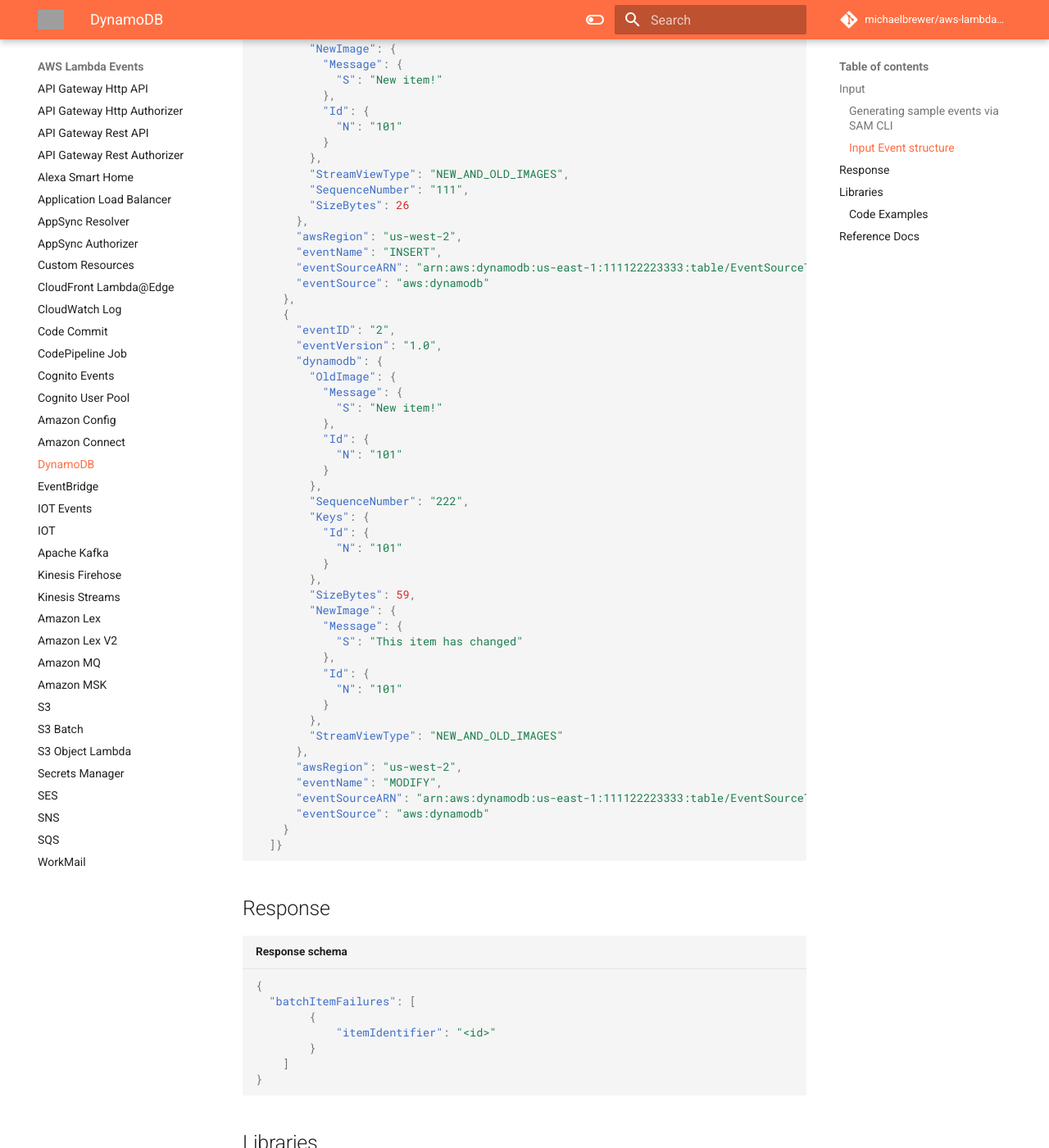
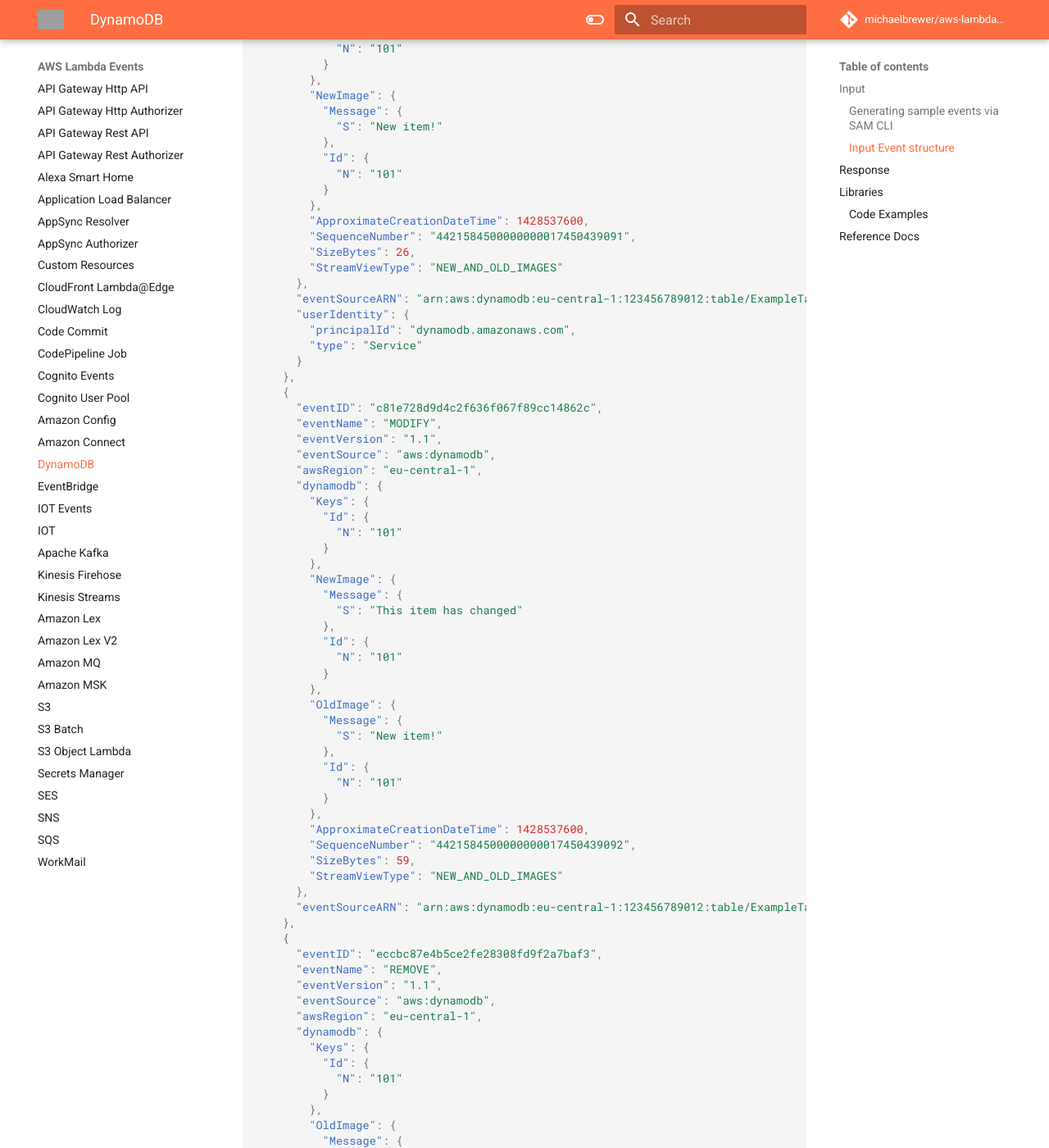
Before and after one commit to michaelbrewer/aws-lambda-events, an MkDocs documentation site: the page built from docs/dynamodb.md, in a window 1280 px wide and 1400 px high, scrolled down 729 px. Shown: the whole window at 82% size. Built offline with MkDocs 1.6.1 and Material for MkDocs 9.7.7, drawn with Linux system fonts in a browser that asks for light colours; comment, search, counter and statistics services are not loaded; some of the changed text lies outside the part shown; grey boxes are pictures that could not be loaded.

Commit message:
chore: more complete event example

````diff
--- a/docs/dynamodb.md
+++ b/docs/dynamodb.md
@@ -17,8 +17,11 @@
 {
   "Records": [
     {
-      "eventID": "1",
-      "eventVersion": "1.0",
+      "eventID": "c4ca4238a0b923820dcc509a6f75849b",
+      "eventName": "INSERT",
+      "eventVersion": "1.1",
+      "eventSource": "aws:dynamodb",
+      "awsRegion": "eu-central-1",
       "dynamodb": {
         "Keys": {
           "Id": {
@@ -33,19 +36,37 @@
             "N": "101"
           }
         },
-        "StreamViewType": "NEW_AND_OLD_IMAGES",
-        "SequenceNumber": "111",
-        "SizeBytes": 26
+        "ApproximateCreationDateTime": 1428537600,
+        "SequenceNumber": "4421584500000000017450439091",
+        "SizeBytes": 26,
+        "StreamViewType": "NEW_AND_OLD_IMAGES"
       },
-      "awsRegion": "us-west-2",
-      "eventName": "INSERT",
-      "eventSourceARN": "arn:aws:dynamodb:us-east-1:111122223333:table/EventSourceTable",
-      "eventSource": "aws:dynamodb"
+      "eventSourceARN": "arn:aws:dynamodb:eu-central-1:123456789012:table/ExampleTableWithStream/stream/2015-06-27T00:48:05.899",
+      "userIdentity": {
+        "principalId": "dynamodb.amazonaws.com",
+        "type": "Service"
+      }
     },
     {
-      "eventID": "2",
-      "eventVersion": "1.0",
+      "eventID": "c81e728d9d4c2f636f067f89cc14862c",
+      "eventName": "MODIFY",
+      "eventVersion": "1.1",
+      "eventSource": "aws:dynamodb",
+      "awsRegion": "eu-central-1",
       "dynamodb": {
+        "Keys": {
+          "Id": {
+            "N": "101"
+          }
+        },
+        "NewImage": {
+          "Message": {
+            "S": "This item has changed"
+          },
+          "Id": {
+            "N": "101"
+          }
+        },
         "OldImage": {
           "Message": {
             "S": "New item!"
@@ -54,14 +75,26 @@
             "N": "101"
           }
         },
-        "SequenceNumber": "222",
+        "ApproximateCreationDateTime": 1428537600,
+        "SequenceNumber": "4421584500000000017450439092",
+        "SizeBytes": 59,
+        "StreamViewType": "NEW_AND_OLD_IMAGES"
+      },
+      "eventSourceARN": "arn:aws:dynamodb:eu-central-1:123456789012:table/ExampleTableWithStream/stream/2015-06-27T00:48:05.899"
+    },
+    {
+      "eventID": "eccbc87e4b5ce2fe28308fd9f2a7baf3",
+      "eventName": "REMOVE",
+      "eventVersion": "1.1",
+      "eventSource": "aws:dynamodb",
+      "awsRegion": "eu-central-1",
+      "dynamodb": {
         "Keys": {
           "Id": {
             "N": "101"
           }
         },
-        "SizeBytes": 59,
-        "NewImage": {
+        "OldImage": {
           "Message": {
             "S": "This item has changed"
           },
@@ -69,14 +102,15 @@
             "N": "101"
           }
         },
+        "ApproximateCreationDateTime": 1428537600,
+        "SequenceNumber": "4421584500000000017450439093",
+        "SizeBytes": 38,
         "StreamViewType": "NEW_AND_OLD_IMAGES"
       },
-      "awsRegion": "us-west-2",
-      "eventName": "MODIFY",
-      "eventSourceARN": "arn:aws:dynamodb:us-east-1:111122223333:table/EventSourceTable",
-      "eventSource": "aws:dynamodb"
+      "eventSourceARN": "arn:aws:dynamodb:eu-central-1:123456789012:table/ExampleTableWithStream/stream/2015-06-27T00:48:05.899"
     }
-  ]}
+  ]
+}
 ```
 
 ## Response
````
